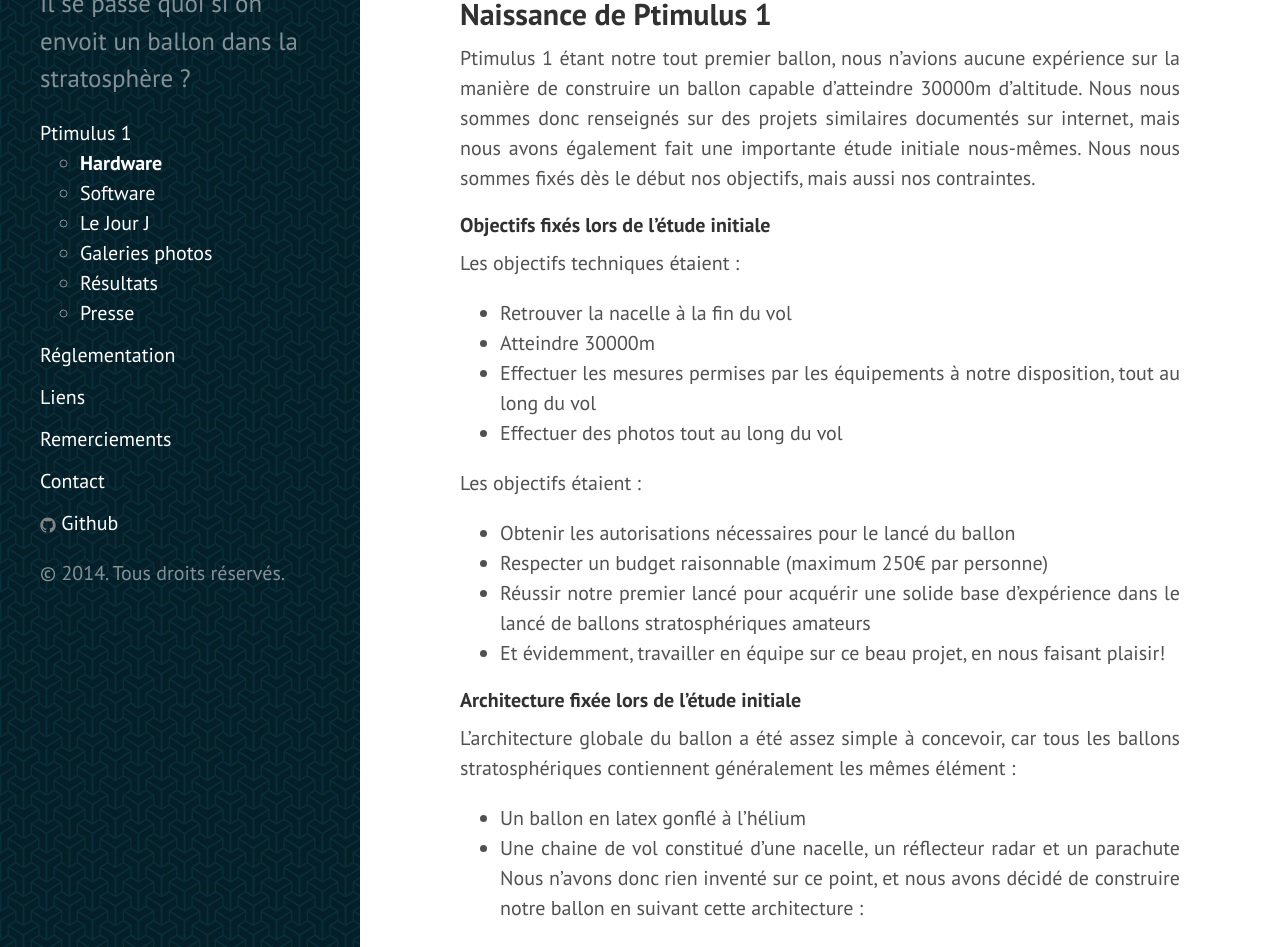
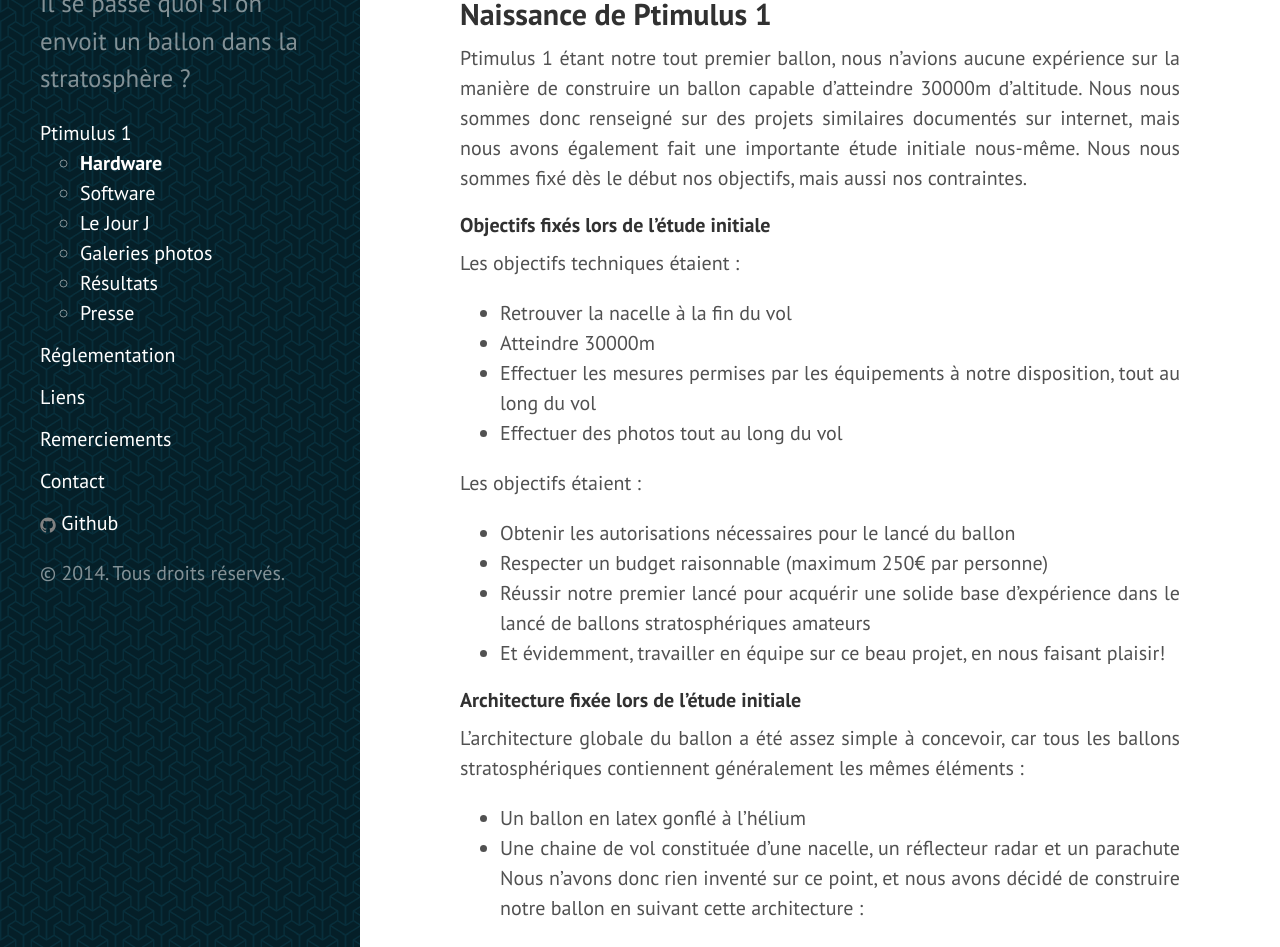
Before and after one commit to MichaelMure/ptimulus.eu, a Jekyll site: the page built from pages/ptimulus1/0_hardware.md, in a window 1280 px wide. Shown: the part 152-1099 px from the top of the page. Built offline with Jekyll 4.4.1, drawn with Linux system fonts in a browser that asks for light colours; some of the changed text lies outside the part shown.

Commit message:
various text and style fix

```diff
--- a/css/galleries.css
+++ b/css/galleries.css
@@ -1,6 +1,5 @@
 .thumbnail {
     width: 200px;
-	height: 200px;
 }
 
 .thumbnail a img {
@@ -12,7 +11,7 @@
     -moz-transition: opacity 0.5s ease-in-out;
     -o-transition: opacity 0.5s ease-in-out;
     transition: opacity 0.5s ease-in-out;
-
+    margin: 0px;
 }
 
 .thumbnail a:hover img, #images a:focus img {
--- a/index.html
+++ b/index.html
@@ -2,9 +2,9 @@
 layout: default
 ---
 
-<div class="home">
+<div class="home" style="text-align:justify;">
 
-{% include lightbox-single.html img="ptimulus.jpg" thumb="ptimulus-thumb.png" imagefolder="/img/" title="Une photo prise par Ptimulus 1" %}
+<img src="/img//ptimulus-thumb.png" style="max-width:100%; margin: 0 auto;">
 
 <h2 id="le-projet">Ptimulus : le projet</h2>
 <p>Le projet Ptimulus est né en décembre 2013. Nous voulions nous lancer dans un projet original à mener sur notre temps libre. L’idée était de trouver un projet intéressant, fun, inédit, qui nous changerait des projets informatiques de notre environnement professionnel, mais dans lequel nous pourrions tout de même mettre à profit notre expérience professionnelle et personnelle.
--- a/pages/ptimulus1/0_hardware.md
+++ b/pages/ptimulus1/0_hardware.md
@@ -6,7 +6,7 @@ section: ptimulus1
 ---
 
 ## Naissance de Ptimulus 1
-Ptimulus 1 étant notre tout premier ballon, nous n'avions aucune expérience sur la manière de construire un ballon capable d'atteindre 30000m d'altitude. Nous nous sommes donc renseignés sur des projets similaires documentés sur internet, mais nous avons également fait une importante étude initiale nous-mêmes. Nous nous sommes fixés dès le début nos objectifs, mais aussi nos contraintes.
+Ptimulus 1 étant notre tout premier ballon, nous n'avions aucune expérience sur la manière de construire un ballon capable d'atteindre 30000m d'altitude. Nous nous sommes donc renseigné sur des projets similaires documentés sur internet, mais nous avons également fait une importante étude initiale nous-même. Nous nous sommes fixé dès le début nos objectifs, mais aussi nos contraintes.
 
 #### Objectifs fixés lors de l'étude initiale
 Les objectifs techniques étaient :
@@ -25,10 +25,10 @@ Les objectifs étaient :
 
 
 #### Architecture fixée lors de l'étude initiale
-L'architecture globale du ballon a été assez simple à concevoir, car tous les ballons stratosphériques contiennent généralement les mêmes élément :
+L'architecture globale du ballon a été assez simple à concevoir, car tous les ballons stratosphériques contiennent généralement les mêmes éléments :
 
 - Un ballon en latex gonflé à l'hélium
-- Une chaine de vol constitué d'une nacelle, un réflecteur radar et un parachute
+- Une chaine de vol constituée d'une nacelle, un réflecteur radar et un parachute
 Nous n'avons donc rien inventé sur ce point, et nous avons décidé de construire notre ballon en suivant cette architecture :
 
 TODO : mettre un schéma
```
Also changed, not shown: other parts of pages/ptimulus1/0_hardware.md (+1 -1 lines), pages/ptimulus1/1_software.md (+1 -2 lines).
